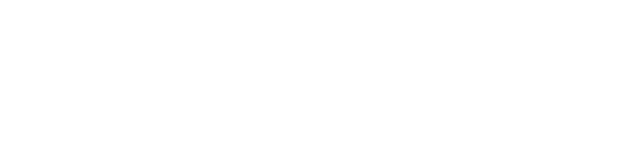
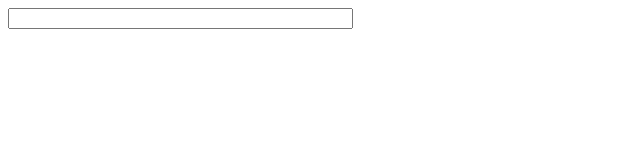
Before and after one commit to andreyyarmola/tampermonkeytranslit, a plain HTML site: page index.html in a window 1280 px wide. Shown: the whole page, without its empty margins (0-640 px from the left). Drawn offline with Linux system fonts and the light colour scheme.

Commit message:
ability to change letter f

```diff
--- a/index.html
+++ b/index.html
@@ -1,2 +1,27 @@
-<html>
+<html lang="en-US">
+	<head>
+		<title>hello</title>
+	</head>
+	<body>
+
+	<input type="text" size="40" onkeypress="myFunction(event)">
+
+	<p id="demo"></p>
+
+	<script>
+
+	function myFunction(event) {
+	  var x = event.keyCode;
+		if (x==102) {
+			document.getElementById("demo").innerHTML = "ф";
+		} else {
+			document.getElementById("demo").innerHTML = String.fromCharCode(x);
+		}
+
+
+	}
+	</script>
+
+	</body>
+	</body>
 </html>
```
